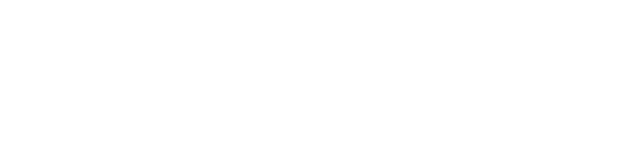
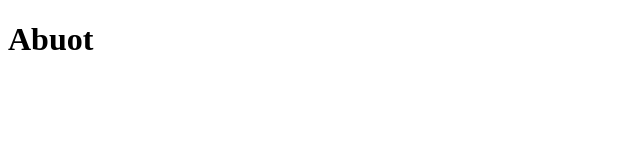
Before and after one commit to Lubpui/Dkub, a plain HTML site: page index.html in a window 1280 px wide. Shown: the whole page, without its empty margins (0-640 px from the left). Drawn offline with Linux system fonts and the light colour scheme.

Commit message:
sawadD
เสร็จแล้วค่้าบบบบ

```diff
--- a/index.html
+++ b/index.html
@@ -7,6 +7,6 @@
     <title>Document</title>
 </head>
 <body>
-
+    <h1>Abuot</h1>
 </body>
 </html>
```
